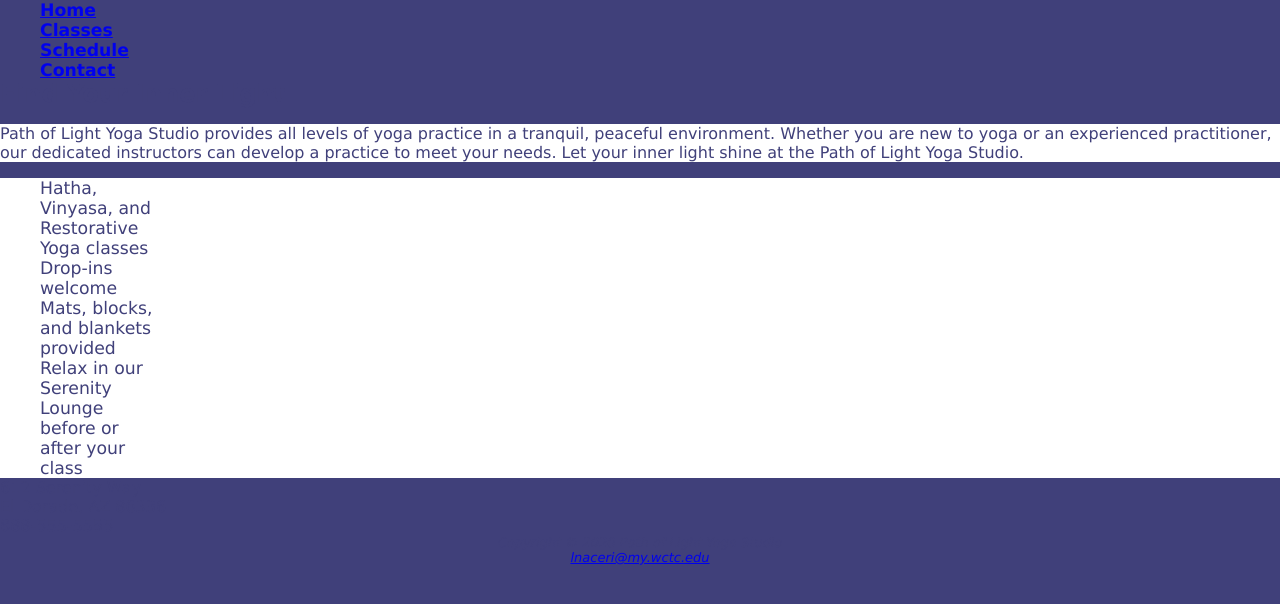
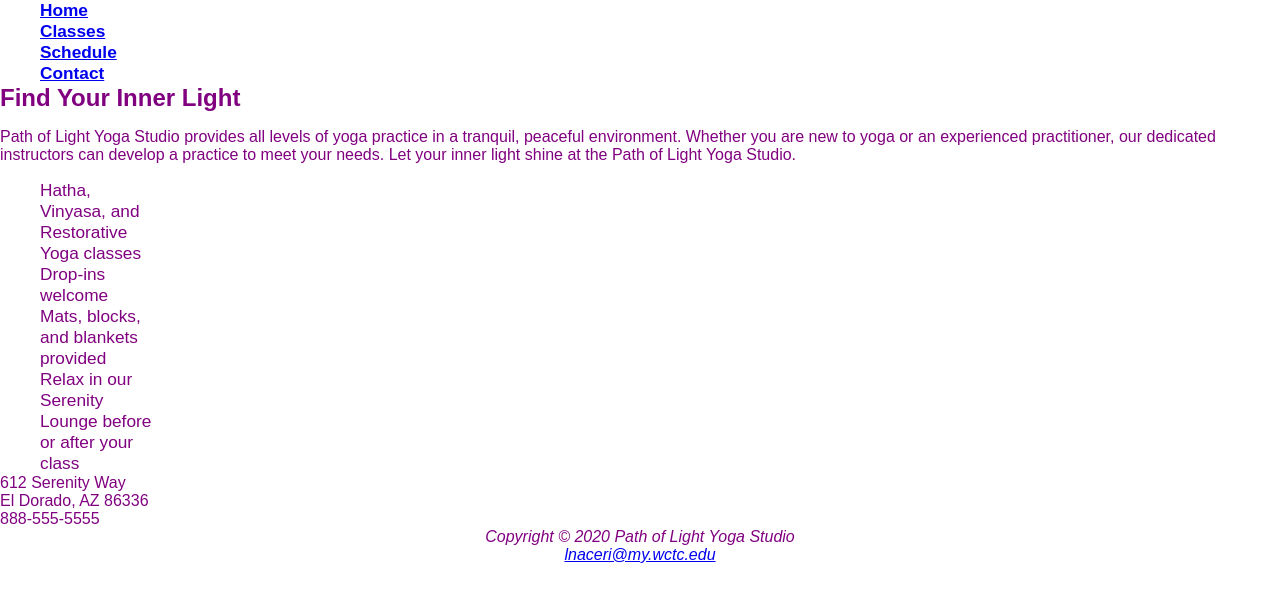
Before and after one commit to lulunac27a/yogas, a plain HTML site: page index.html in a window 1280 px wide. Drawn offline with Linux system fonts and the light colour scheme.

Commit message:
Update index.html

```diff
--- a/index.html
+++ b/index.html
@@ -3,7 +3,7 @@
 <head class="home">
     <meta name="viewport" charset="UTF-8" content="width=device-width, initial-scale=1.0">
     <title>Path of Light Yoga Studio</title>
-    <link rel="stylesheet" href="yoga11.css">
+    <link rel="stylesheet" href="yoga11mod.css">
     <meta name="viewport" content="width=device-width, initial-scale=1.0">
 </head>
 <body class="wrapper">
```
